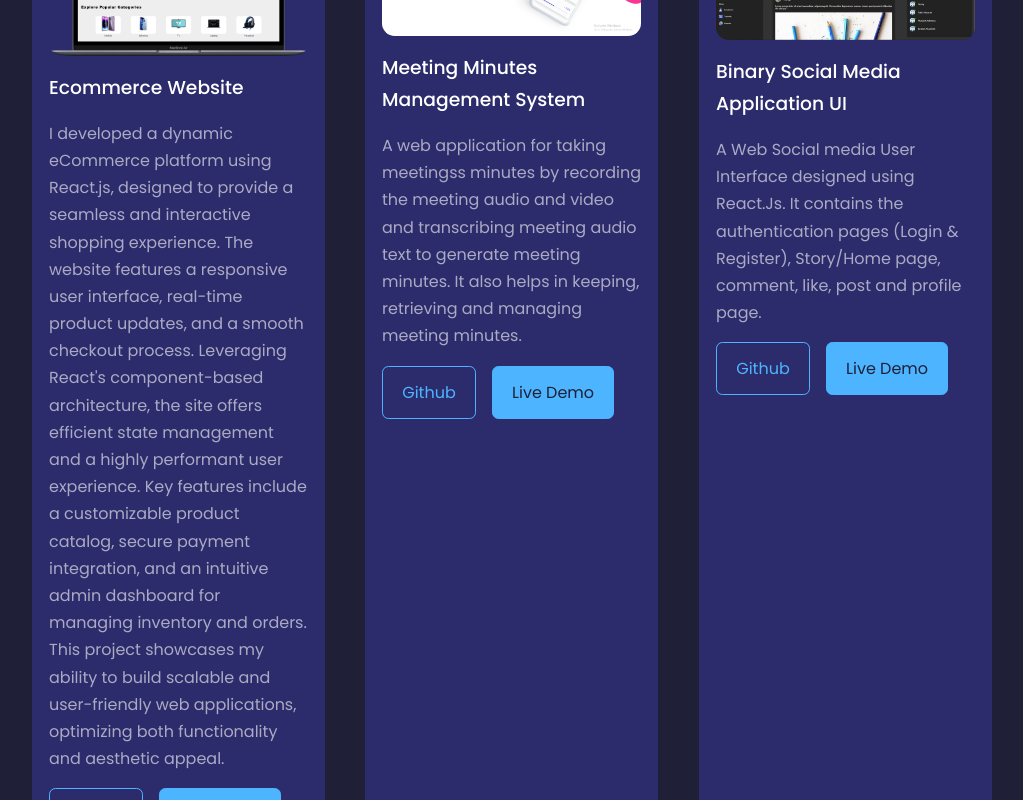
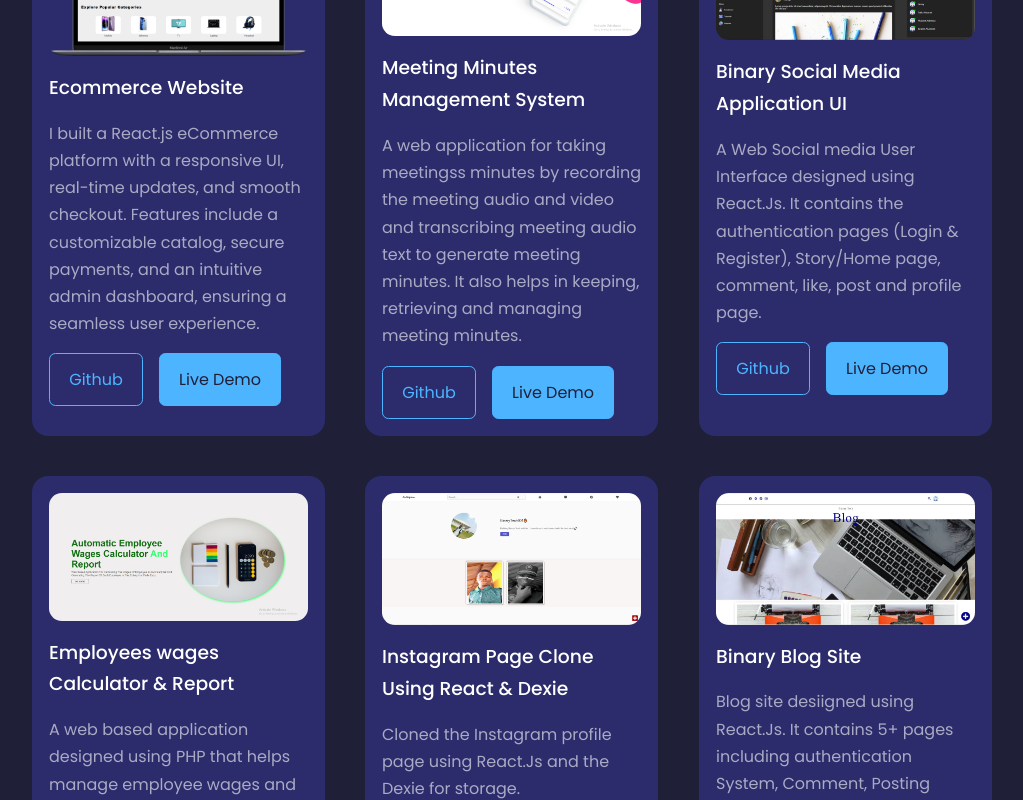
Before and after one commit to BINARY-TECH001/MyPortfolio, a React (Create React App) app: page / in a window 1280 px wide. Shown: the part 4940-5740 px from the top of the page, without its empty margins (128-1151 px from the left). Built offline with nearby package versions, Linux system fonts and the light colour scheme.

Commit message:
Reduce word count of ecommerce portfolio project

```diff
--- a/src/components/portfolio/Portfolio.jsx
+++ b/src/components/portfolio/Portfolio.jsx
@@ -22,7 +22,7 @@ const data = [
     img: ecommerce,
     title: "Ecommerce Website",
     github: "https://github.com/BINARY-TECH001/E_commerceClient",
-    desc: "I developed a dynamic eCommerce platform using React.js, designed to provide a seamless and interactive shopping experience. The website features a responsive user interface, real-time product updates, and a smooth checkout process. Leveraging React's component-based architecture, the site offers efficient state management and a highly performant user experience. Key features include a customizable product catalog, secure payment integration, and an intuitive admin dashboard for managing inventory and orders. This project showcases my ability to build scalable and user-friendly web applications, optimizing both functionality and aesthetic appeal.",
+    desc: "I built a React.js eCommerce platform with a responsive UI, real-time updates, and smooth checkout. Features include a customizable catalog, secure payments, and an intuitive admin dashboard, ensuring a seamless user experience.",
     demo: "#"
   },
   {
```
